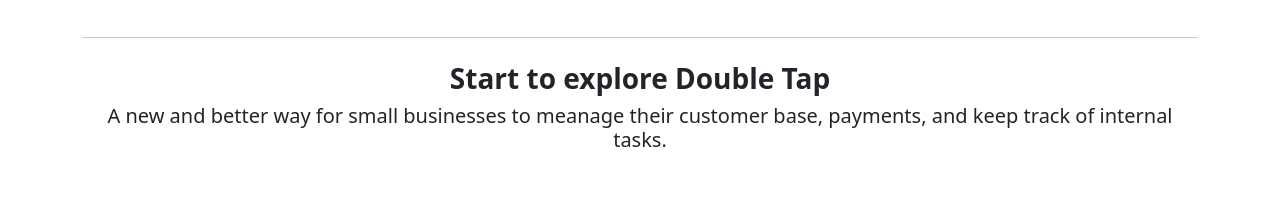
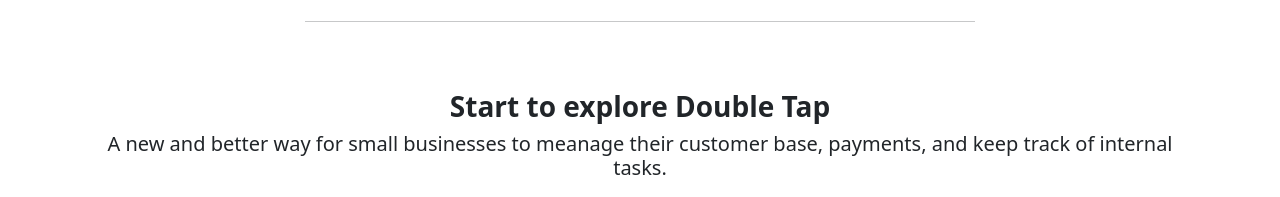
Before and after one commit to jwjacobson/doubletap, a plain HTML site: page index.html in a window 1280 px wide. Shown: the part 574-771 px from the top of the page. Drawn offline with nearby package versions, Linux system fonts and the light colour scheme.

Commit message:
Match index.html styling with howitworks.html

```diff
--- a/css/main.css
+++ b/css/main.css
@@ -101,6 +101,11 @@ header img {
     margin: 10px;
 }
 
+.spacing{
+    margin: 3% 20% 3% 20%;
+    color: white;
+}
+
 .short-hr {
     width: 60%;
     text-align: center;
--- a/index.html
+++ b/index.html
@@ -71,10 +71,14 @@
                 </div>
             </div>
         </header>
-        <hr>
+        <div class="text">
+            <hr class="short-hr">
+            <hr class="spacing">
+        </div>
 
         <!-- Start to explore -->
         <div class="text-center mt-4 mb-5">
+
             <h3 class="fw-bold">Start to explore Double Tap</h3>
             <h5>A new and better way for small businesses to meanage their customer base, payments, and keep track of internal tasks.</h5>
         </div>
```
